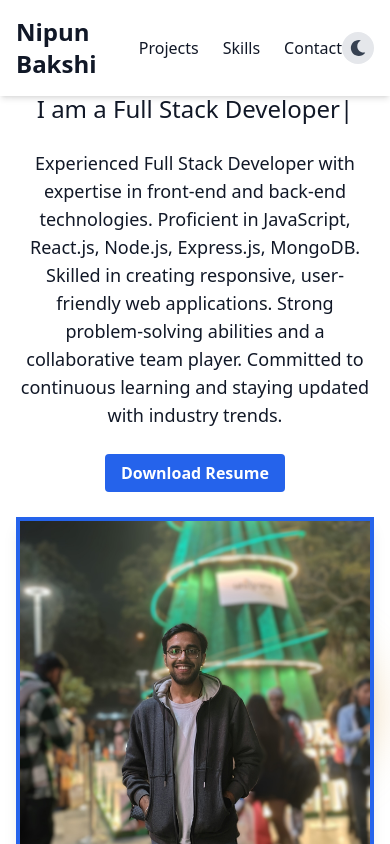
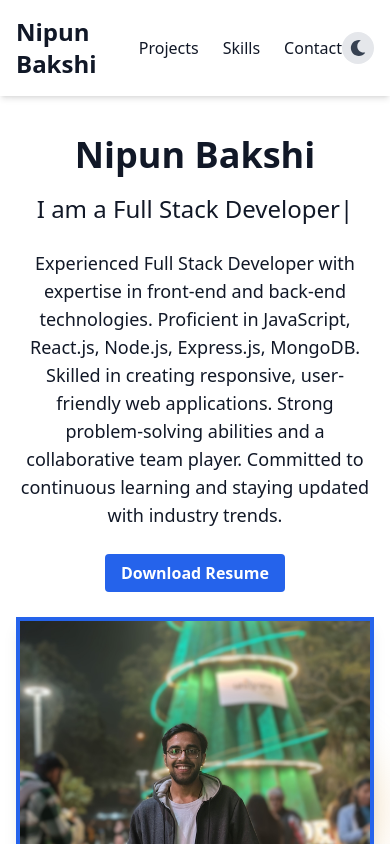
Before and after one commit to nipunbakshi12/resume1, a React (Vite) app in the folder client/: page / in a window 390 px wide. Shown: the top 844 px of the page. Built offline with nearby package versions, Linux system fonts and the light colour scheme.

Commit message:
dynamic padding

```diff
--- a/client/src/components/Hero.jsx
+++ b/client/src/components/Hero.jsx
@@ -6,6 +6,29 @@ function Hero() {
     const [currentRoleIndex, setCurrentRoleIndex] = useState(0);
     const [isDeleting, setIsDeleting] = useState(false);
     const [typingSpeed, setTypingSpeed] = useState(150);
+
+    const [paddingTop, setPaddingTop] = useState('80px'); // Default padding-top
+
+    // Adjust padding-top based on screen width
+    useEffect(() => {
+        const updatePaddingTop = () => {
+            const screenWidth = window.innerWidth;
+            if (screenWidth < 500) {
+                setPaddingTop('100px');
+            } else if (screenWidth < 768) {
+                setPaddingTop('60px');
+            } else {
+                setPaddingTop('80px'); // Default for larger screens
+            }
+        };
+
+        // Initial check and event listener for resize
+        updatePaddingTop();
+        window.addEventListener('resize', updatePaddingTop);
+
+        // Cleanup listener
+        return () => window.removeEventListener('resize', updatePaddingTop);
+    }, []);
 
     useEffect(() => {
         const handleTyping = () => {
@@ -33,7 +56,10 @@ function Hero() {
             <div className="container mx-auto px-4 flex flex-col md:flex-row items-center relative">
                 {/* Left side: Text */}
                 <div className="w-full md:w-1/2 text-center md:text-left z-10">
-                    <h1 className="text-4xl md:text-6xl font-bold mb-4 leading-tight sm:pt-[80px]">
+                    <h1
+                        className="text-4xl md:text-6xl font-bold mb-4 leading-tight"
+                        style={{ paddingTop }}
+                    >
                         Nipun Bakshi
                     </h1>
                     <h2 className="text-2xl md:text-3xl mb-6">
```
